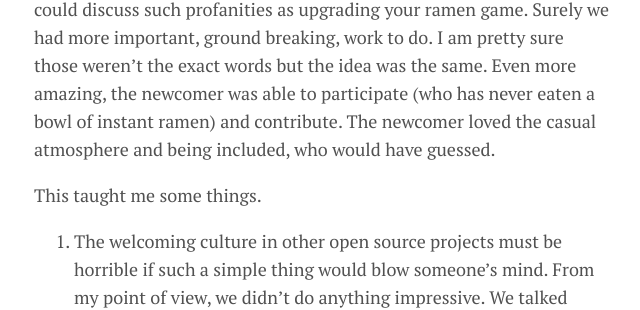
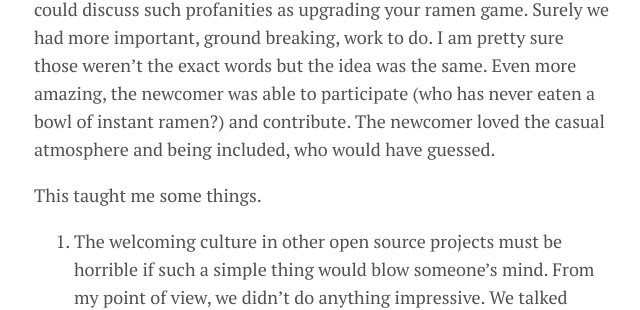
Before and after one commit to sims1253/old-blog, a Jekyll site: the page built from _posts/2017-04-15-coala-call-for-chefs.md, in a window 1280 px wide and 1400 px high, scrolled down 232 px. Shown: the part 347-657 px from the top of the window, without its empty margins (318-958 px from the left). Built offline with Jekyll 4.4.1, drawn with Linux system fonts in a browser that asks for light colours; nearby versions of some CDN libraries; some of the changed text lies outside the part shown.

```diff
--- a/_posts/2017-04-15-coala-call-for-chefs.md
+++ b/_posts/2017-04-15-coala-call-for-chefs.md
@@ -28,7 +28,7 @@ upgrading your ramen game.
 Surely we had more important, ground breaking, work to do.
 I am pretty sure those weren't the exact words but the idea was the same.
 Even more amazing, the newcomer was able to participate (who has never eaten a
-bowl of instant ramen) and contribute.
+bowl of instant ramen?) and contribute.
 The newcomer loved the casual atmosphere and being included, who would have
 guessed.
 
```
Also changed, not shown: other parts of _posts/2017-04-15-coala-call-for-chefs.md (+4 -2 lines).
